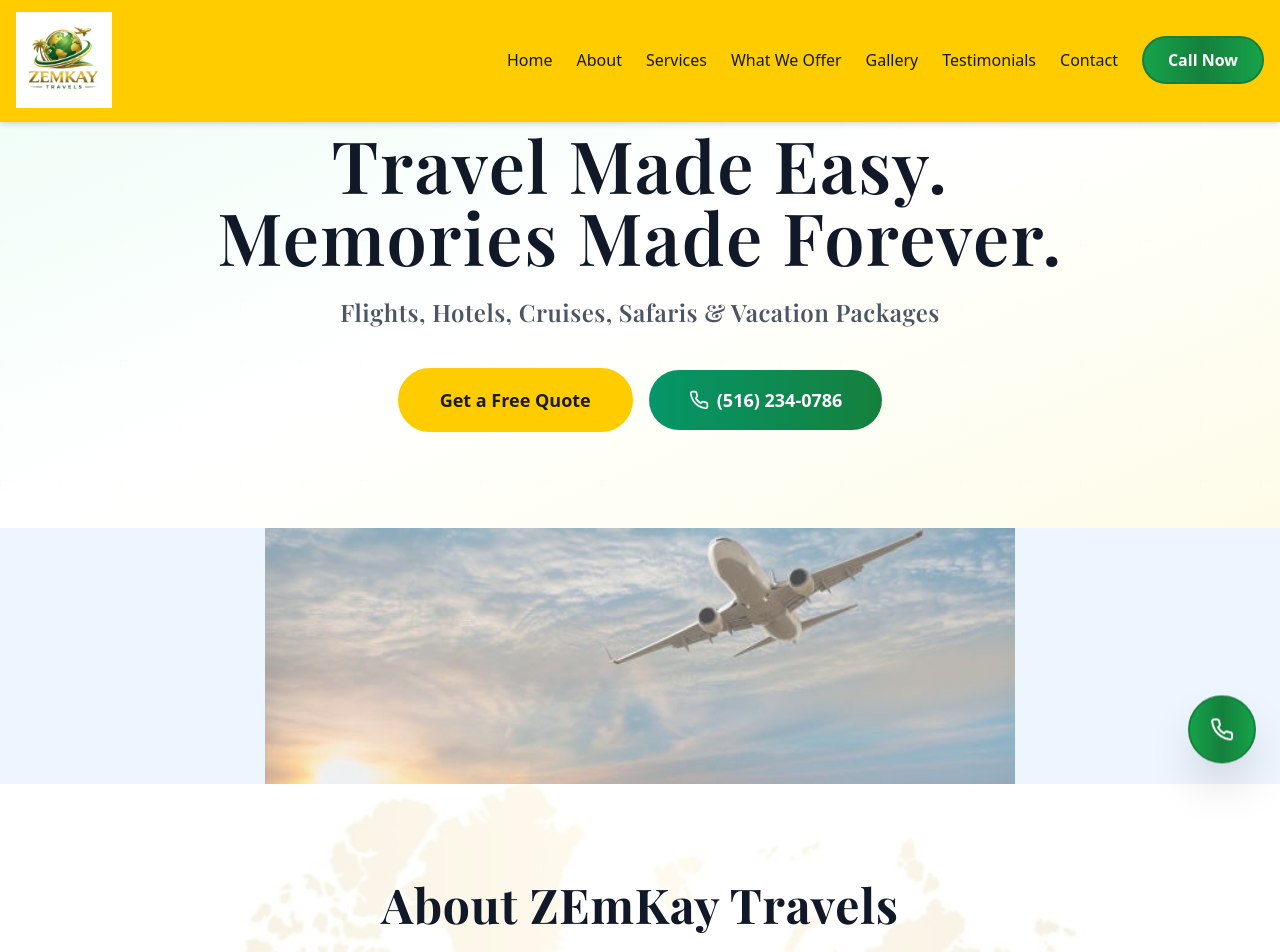
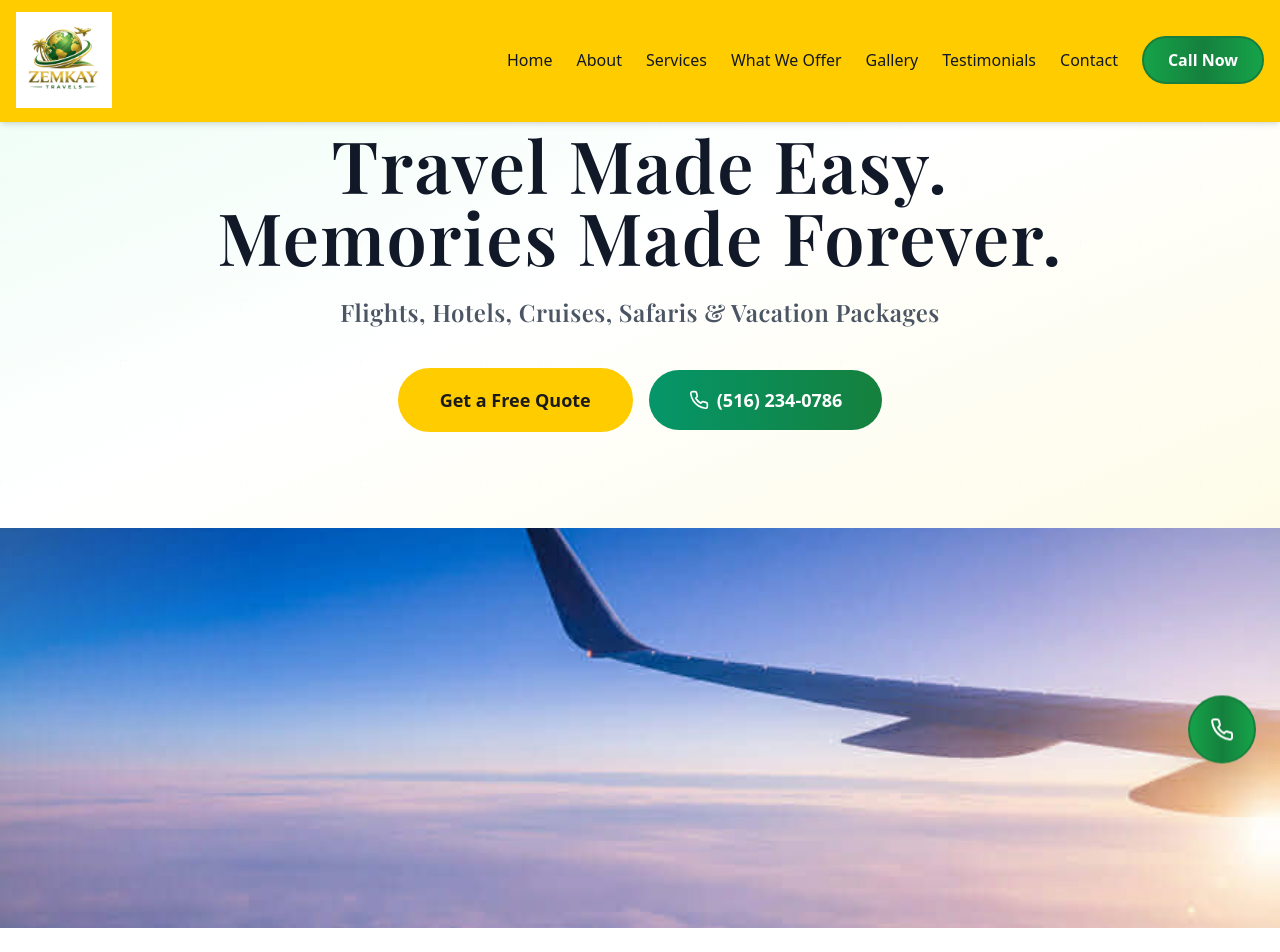
Before and after one commit to DoubleB00/Zemkay-Travels, a React (Vite) app: page / in a window 1280 px wide. Shown: the top 952 px of the page. Built offline with nearby package versions, Linux system fonts and the light colour scheme.

Commit message:
Updated App.tsx

```diff
--- a/src/App.tsx
+++ b/src/App.tsx
@@ -120,29 +120,40 @@ function App() {
 
       {/* Banner Separator */}
       <section
-        className="relative"
+        className="relative w-full overflow-hidden"
         style={{
           width: '100vw',
           position: 'relative',
           left: '50%',
           right: '50%',
           marginLeft: '-50vw',
-          marginRight: '-50vw',
-          height: 'clamp(160px, 20vw, 280px)',
-          backgroundImage: `linear-gradient(90deg,
-            rgba(237, 245, 255, 1) 0%,
-            rgba(237, 245, 255, 0.3) 15%,
-            rgba(237, 245, 255, 0.3) 85%,
-            rgba(237, 245, 255, 1) 100%),
-            url('/att.ey117fo0kzzpc69gbvw5icflkk9zeieaxr0tuvedfuo.jpg')`,
-          backgroundColor: '#edf5ff',
-          backgroundRepeat: 'no-repeat',
-          backgroundPosition: 'center',
-          backgroundSize: 'contain'
+          marginRight: '-50vw'
         }}
         role="img"
         aria-label="Airplane soaring through beautiful sky - ZEmKay Travels"
-      />
+      >
+        <div className="relative w-full" style={{ aspectRatio: '21/9' }}>
+          <img
+            src="/att.tzfd3825-uvdelpth2r9qgva8wqsboongp2gvxgthgo.jpg"
+            alt="Airplane wing view at sunset"
+            className="w-full h-full object-cover"
+            style={{
+              display: 'block',
+              maxWidth: '100%',
+              height: 'auto',
+              minHeight: '200px',
+              maxHeight: '400px'
+            }}
+            loading="eager"
+          />
+          <div
+            className="absolute inset-0 pointer-events-none"
+            style={{
+              background: 'linear-gradient(90deg, rgba(255,255,255,0.15) 0%, rgba(255,255,255,0) 20%, rgba(255,255,255,0) 80%, rgba(255,255,255,0.15) 100%)'
+            }}
+          />
+        </div>
+      </section>
 
 
       <section id="about" className="py-24 bg-white relative overflow-hidden">
```
